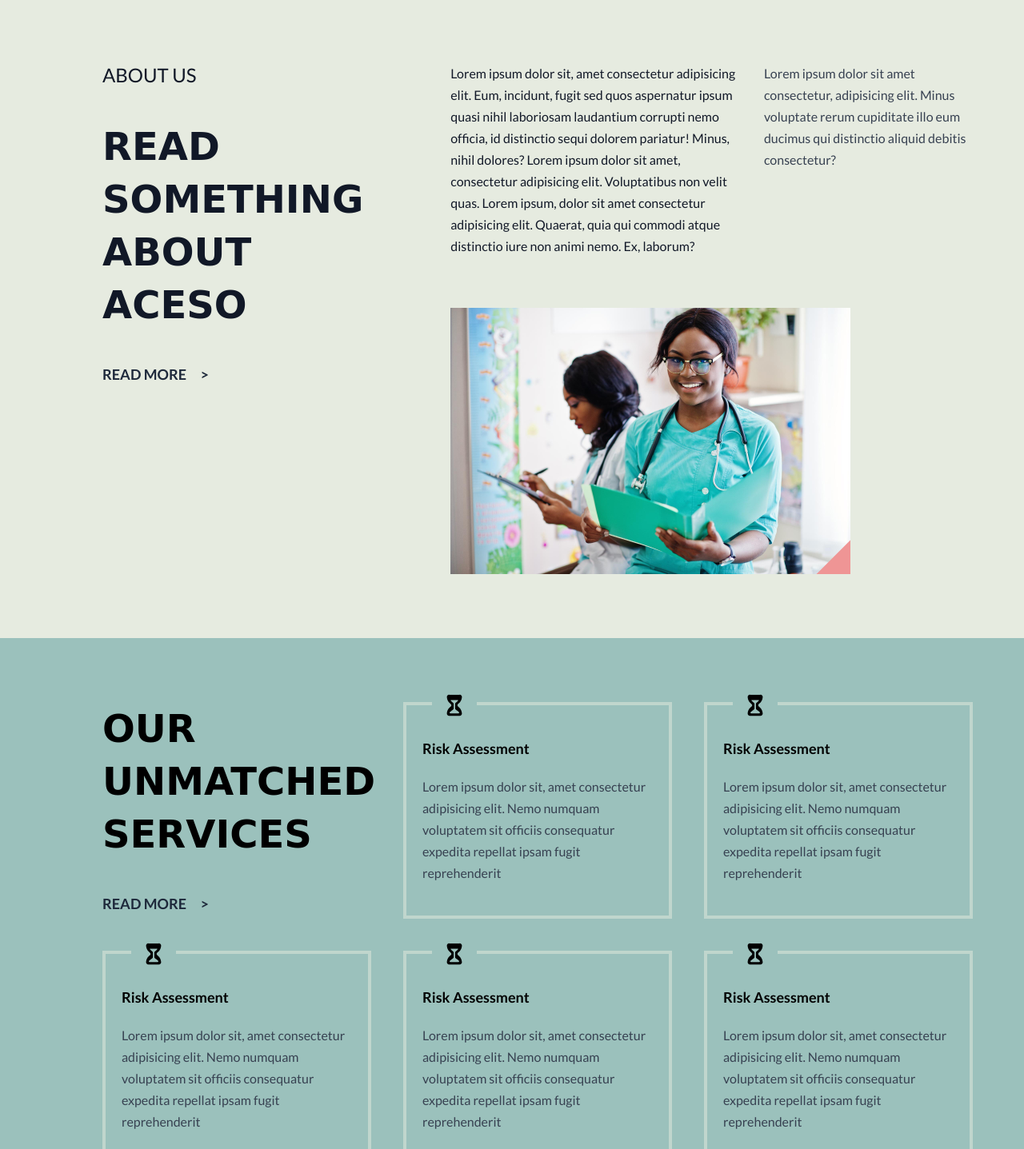
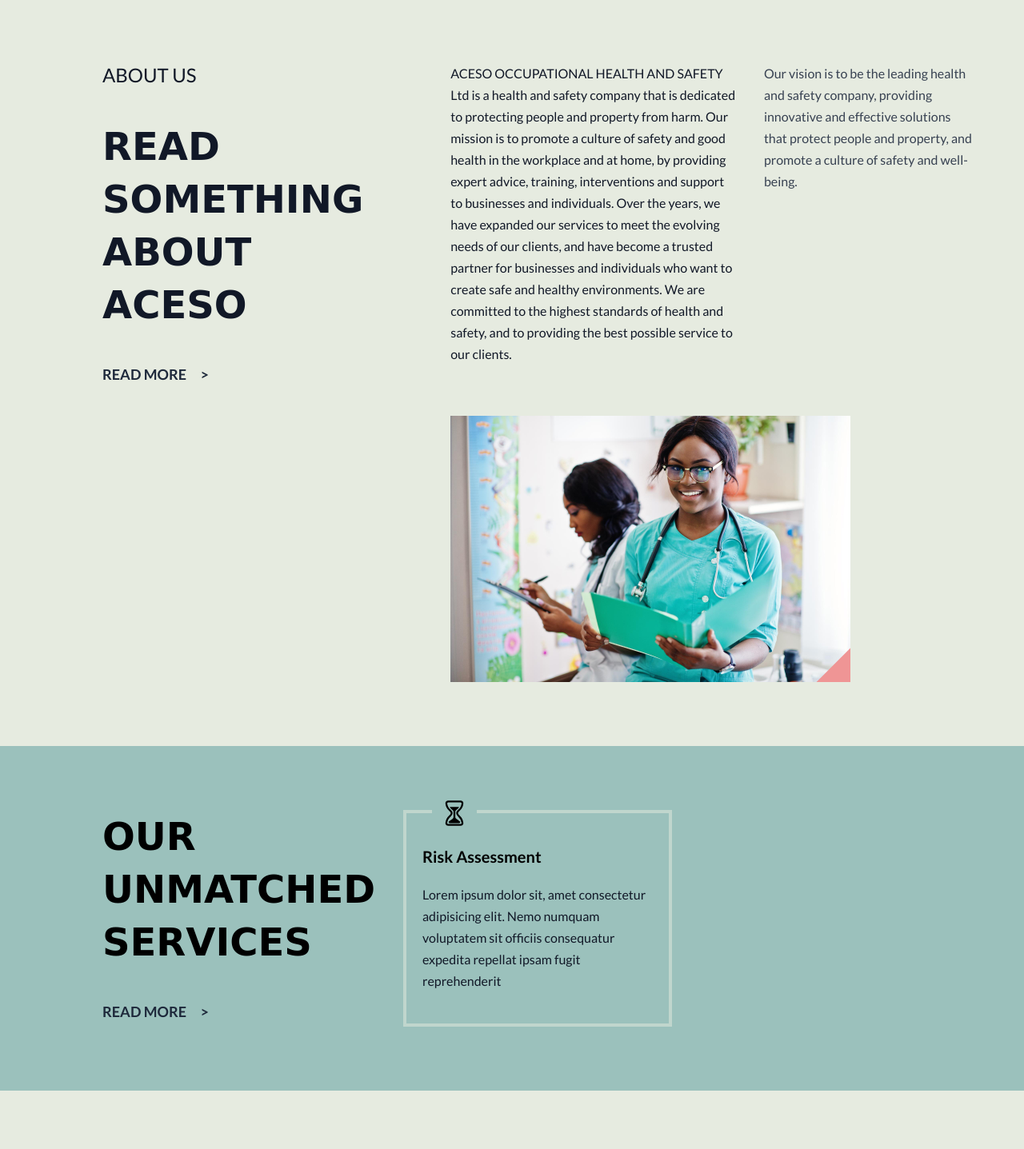
Before and after one commit to highfee/aceso-landing-page, a website built with Vite: page index.html in a window 1280 px wide. Shown: the part 608-2045 px from the top of the page at 80% size. Built offline with nearby package versions, Linux system fonts and the light colour scheme; a web font is replaced by a local one.

Commit message:
changed color template

```diff
--- a/about.html
+++ b/about.html
@@ -34,7 +34,7 @@
           <a href="./index.html">Home</a>
         </div>
         <div class="underline_link">
-          <a href="">Services</a>
+          <a href="./services.html">Services</a>
         </div>
         <!-- <div class="underline_link hidden">
           <a href="">About us</a>
--- a/contact.html
+++ b/contact.html
@@ -49,9 +49,9 @@
         <div class="underline_link">
           <a href="/about.html">About us</a>
         </div>
-        <div class="underline_link md:hidden">
+        <!-- <div class="underline_link hidden">
           <a href="./contact.html">Contact Us</a>
-        </div>
+        </div> -->
       </nav>
       <div class="container_block">
         <section class="mt-16">
@@ -128,6 +128,9 @@
               rows="10"
               class="w-full rounded-md p-2 text-lg outline-lime/50 mb-3"
             ></textarea>
+            <button class="bg-one py-4 px-10 rounded-lg text-xl text-gray-900">
+              Send
+            </button>
           </form>
         </div>
       </div>
--- a/index.html
+++ b/index.html
@@ -35,7 +35,7 @@
           <a href="">Home</a>
         </div>
         <div class="underline_link">
-          <a href="">Services</a>
+          <a href="./services.html">Services</a>
         </div>
         <div class="underline_link">
           <a href="/about.html">About us</a>
@@ -76,7 +76,7 @@
             READ SOMETHING ABOUT ACESO
           </p>
           <a
-            href=""
+            href="./about.html"
             class="text-slate-800 font-semibold mt-10 inline-block text-lg underline_link w-fit"
             >READ MORE &nbsp; &nbsp; ></a
           >
@@ -84,18 +84,22 @@
         <div class="mt-5 md:mt-0">
           <div class="md:flex gap-8">
             <p>
-              Lorem ipsum dolor sit, amet consectetur adipisicing elit. Eum,
-              incidunt, fugit sed quos aspernatur ipsum quasi nihil laboriosam
-              laudantium corrupti nemo officia, id distinctio sequi dolorem
-              pariatur! Minus, nihil dolores? Lorem ipsum dolor sit amet,
-              consectetur adipisicing elit. Voluptatibus non velit quas. Lorem
-              ipsum, dolor sit amet consectetur adipisicing elit. Quaerat, quia
-              qui commodi atque distinctio iure non animi nemo. Ex, laborum?
+              ACESO OCCUPATIONAL HEALTH AND SAFETY Ltd is a health and safety
+              company that is dedicated to protecting people and property from
+              harm. Our mission is to promote a culture of safety and good
+              health in the workplace and at home, by providing expert advice,
+              training, interventions and support to businesses and individuals.
+              Over the years, we have expanded our services to meet the evolving
+              needs of our clients, and have become a trusted partner for
+              businesses and individuals who want to create safe and healthy
+              environments. We are committed to the highest standards of health
+              and safety, and to providing the best possible service to our
+              clients.
             </p>
             <p class="min-w-[40%] text-gray-700">
-              Lorem ipsum dolor sit amet consectetur, adipisicing elit. Minus
-              voluptate rerum cupiditate illo eum ducimus qui distinctio aliquid
-              debitis consectetur?
+              Our vision is to be the leading health and safety company,
+              providing innovative and effective solutions that protect people
+              and property, and promote a culture of safety and well-being.
             </p>
           </div>
           <div class="mt-16 cut relative w-fit overflow-hidden">
@@ -115,7 +119,7 @@
             OUR UNMATCHED SERVICES
           </p>
           <a
-            href=""
+            href="./services.html"
             class="text-slate-800 font-semibold mt-10 inline-block text-lg underline_link w-fit"
             >READ MORE &nbsp; &nbsp; ></a
           >
@@ -124,87 +128,12 @@
           class="py-10 px-5 border-one/50 border-4 hover:border-one relative"
         >
           <div
-            class="absolute left-8 h-14 aspect-square bg-two -top-7 flex justify-center items-center text-3xl font-extrabold"
+            class="absolute left-8 h-14 aspect-square bg-two -top-7 flex justify-center items-center text-4xl"
           >
-            <ion-icon name="hourglass"></ion-icon>
+            <ion-icon name="hourglass-outline"></ion-icon>
           </div>
-          <p class="text-lg mb-5 font-bold">Risk Assessment</p>
-          <p class="text-gray-700">
-            Lorem ipsum dolor sit, amet consectetur adipisicing elit. Nemo
-            numquam voluptatem sit officiis consequatur expedita repellat ipsam
-            fugit reprehenderit
-          </p>
-        </div>
-        <div
-          class="py-10 px-5 border-one/50 border-4 hover:border-one relative"
-        >
-          <div
-            class="absolute left-8 h-14 aspect-square bg-two -top-7 flex justify-center items-center text-3xl font-extrabold"
-          >
-            <ion-icon name="hourglass"></ion-icon>
-          </div>
-          <p class="text-lg mb-5 font-bold">Risk Assessment</p>
-          <p class="text-gray-700">
-            Lorem ipsum dolor sit, amet consectetur adipisicing elit. Nemo
-            numquam voluptatem sit officiis consequatur expedita repellat ipsam
-            fugit reprehenderit
-          </p>
-        </div>
-        <div
-          class="py-10 px-5 border-one/50 border-4 hover:border-one relative"
-        >
-          <div
-            class="absolute left-8 h-14 aspect-square bg-two -top-7 flex justify-center items-center text-3xl font-extrabold"
-          >
-            <ion-icon name="hourglass"></ion-icon>
-          </div>
-          <p class="text-lg mb-5 font-bold">Risk Assessment</p>
-          <p class="text-gray-700">
-            Lorem ipsum dolor sit, amet consectetur adipisicing elit. Nemo
-            numquam voluptatem sit officiis consequatur expedita repellat ipsam
-            fugit reprehenderit
-          </p>
-        </div>
-        <div
-          class="py-10 px-5 border-one/50 border-4 hover:border-one relative"
-        >
-          <div
-            class="absolute left-8 h-14 aspect-square bg-two -top-7 flex justify-center items-center text-3xl font-extrabold"
-          >
-            <ion-icon name="hourglass"></ion-icon>
-          </div>
-          <p class="text-lg mb-5 font-bold">Risk Assessment</p>
-          <p class="text-gray-700">
-            Lorem ipsum dolor sit, amet consectetur adipisicing elit. Nemo
-            numquam voluptatem sit officiis consequatur expedita repellat ipsam
-            fugit reprehenderit
-          </p>
-        </div>
-        <div
-          class="py-10 px-5 border-one/50 border-4 hover:border-one relative"
-        >
-          <div
-            class="absolute left-8 h-14 aspect-square bg-two -top-7 flex justify-center items-center text-3xl font-extrabold"
-          >
-            <ion-icon name="hourglass"></ion-icon>
-          </div>
-          <p class="text-lg mb-5 font-bold">Risk Assessment</p>
-          <p class="text-gray-700">
-            Lorem ipsum dolor sit, amet consectetur adipisicing elit. Nemo
-            numquam voluptatem sit officiis consequatur expedita repellat ipsam
-            fugit reprehenderit
-          </p>
-        </div>
-        <div
-          class="py-10 px-5 border-one/50 border-4 hover:border-one relative"
-        >
-          <div
-            class="absolute left-8 h-14 aspect-square bg-two -top-7 flex justify-center items-center text-3xl font-extrabold"
-          >
-            <ion-icon name="hourglass"></ion-icon>
-          </div>
-          <p class="text-lg mb-5 font-bold">Risk Assessment</p>
-          <p class="text-gray-700">
+          <p class="text-xl mb-5 font-bold">Risk Assessment</p>
+          <p class="text-gray-900">
             Lorem ipsum dolor sit, amet consectetur adipisicing elit. Nemo
             numquam voluptatem sit officiis consequatur expedita repellat ipsam
             fugit reprehenderit
--- /dev/null
+++ b/services.html
@@ -0,0 +1,9 @@
+<!DOCTYPE html>
+<html lang="en">
+  <head>
+    <meta charset="UTF-8" />
+    <meta name="viewport" content="width=device-width, initial-scale=1.0" />
+    <title>Document</title>
+  </head>
+  <body></body>
+</html>
--- a/tailwind.config.js
+++ b/tailwind.config.js
@@ -4,6 +4,7 @@ export default {
     "./index.html",
     "./contact.html",
     "./about.html",
+    "./services.html",
     "./src/**/*.{html,js}",
   ],
   theme: {
```
